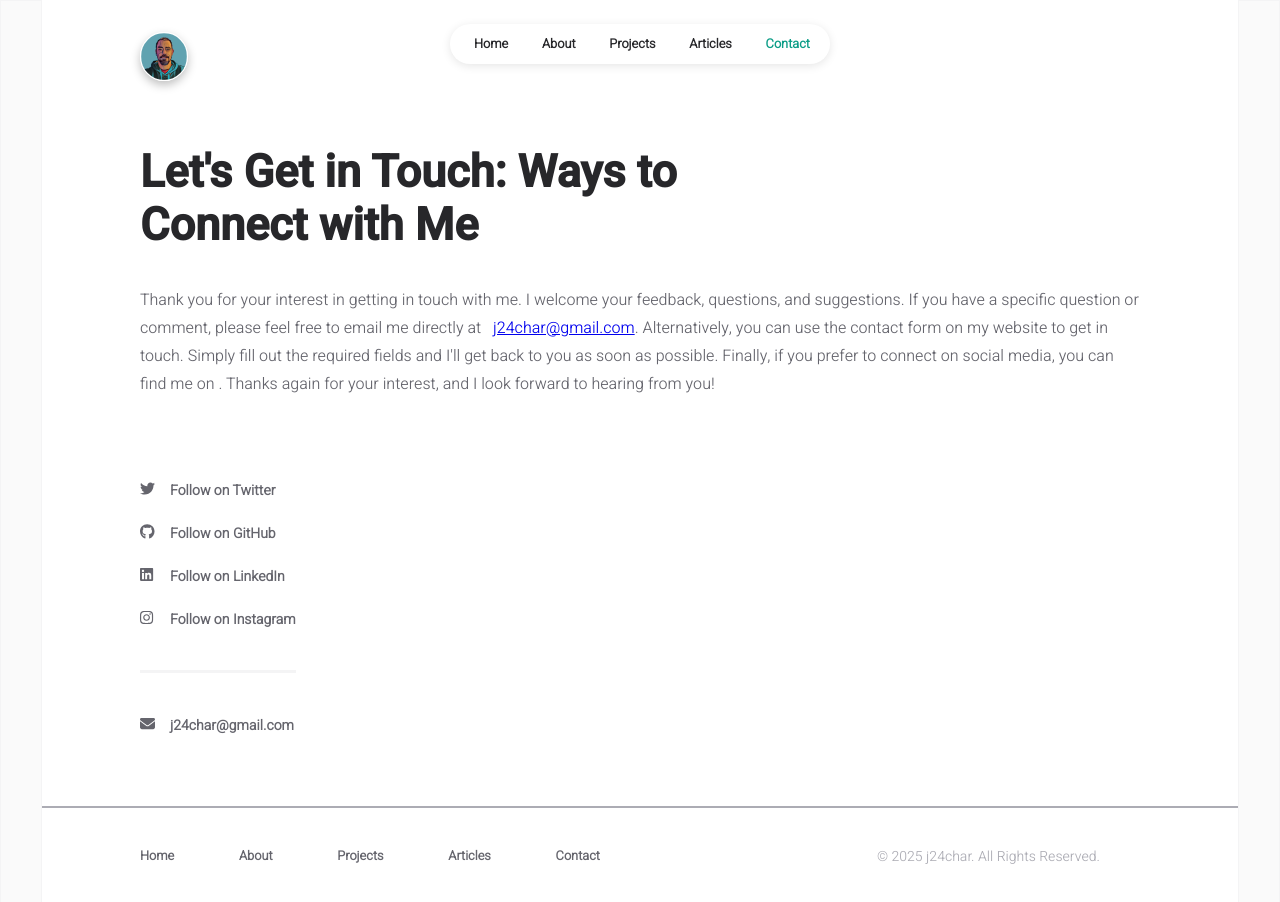
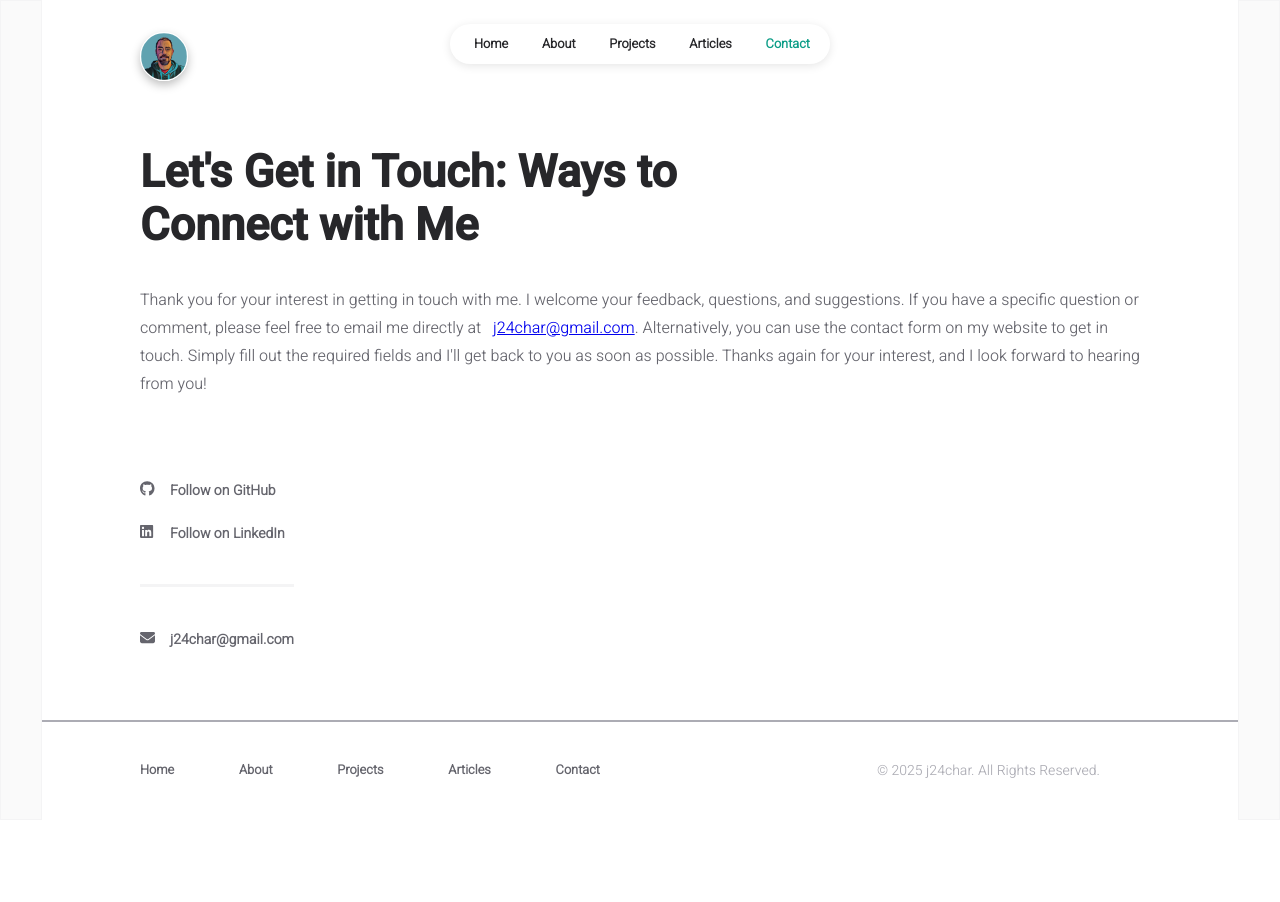
Before and after one commit to j24char/jcportfolio, a React (Create React App) app: page /contact in a window 1280 px wide. Shown: the top 902 px of the page. After the commit the page ends 820 px from the top, so only its background shows below. Built offline with nearby package versions, Linux system fonts and the light colour scheme.

Commit message:
Updated socials to reflect actual accounts

```diff
--- a/src/components/about/socials.jsx
+++ b/src/components/about/socials.jsx
@@ -15,17 +15,6 @@ import "./styles/socials.css";
 const Socials = () => {
 	return (
 		<div className="socials">
-			<div className="social">
-				<a href={INFO.socials.twitter} target="_blank" rel="noreferrer">
-					<div className="social-icon">
-						<FontAwesomeIcon
-							icon={faTwitter}
-							className="social-icon"
-						/>
-					</div>
-					<div className="social-text">Follow on Twitter</div>
-				</a>
-			</div>
 
 			<div className="social">
 				<a href={INFO.socials.github} target="_blank" rel="noreferrer">
@@ -55,22 +44,6 @@ const Socials = () => {
 				</a>
 			</div>
 
-			<div className="social">
-				<a
-					href={INFO.socials.instagram}
-					target="_blank"
-					rel="noreferrer"
-				>
-					<div className="social-icon">
-						<FontAwesomeIcon
-							icon={faInstagram}
-							className="social-icon"
-						/>
-					</div>
-					<div className="social-text">Follow on Instagram</div>
-				</a>
-			</div>
-
 			<div className="email">
 				<div className="email-wrapper">
 					<a
--- a/src/pages/contact.jsx
+++ b/src/pages/contact.jsx
@@ -55,17 +55,8 @@ const Contact = () => {
 							. Alternatively, you can use the contact form
 							on my website to get in touch. Simply fill out the
 							required fields and I'll get back to you as soon as
-							possible. Finally, if you prefer to connect on
-							social media, you can find me on{" "}
-							<a
-								href={INFO.socials.instagram}
-								target="_blank"
-								rel="noreferrer"
-							>
-								{INFO.socials.instagram}
-							</a>
-							. Thanks again for your interest, and I look forward
-							to hearing from you!
+							possible. Thanks again for your interest, and I look
+							forward to hearing from you!
 						</div>
 					</div>
 
```
